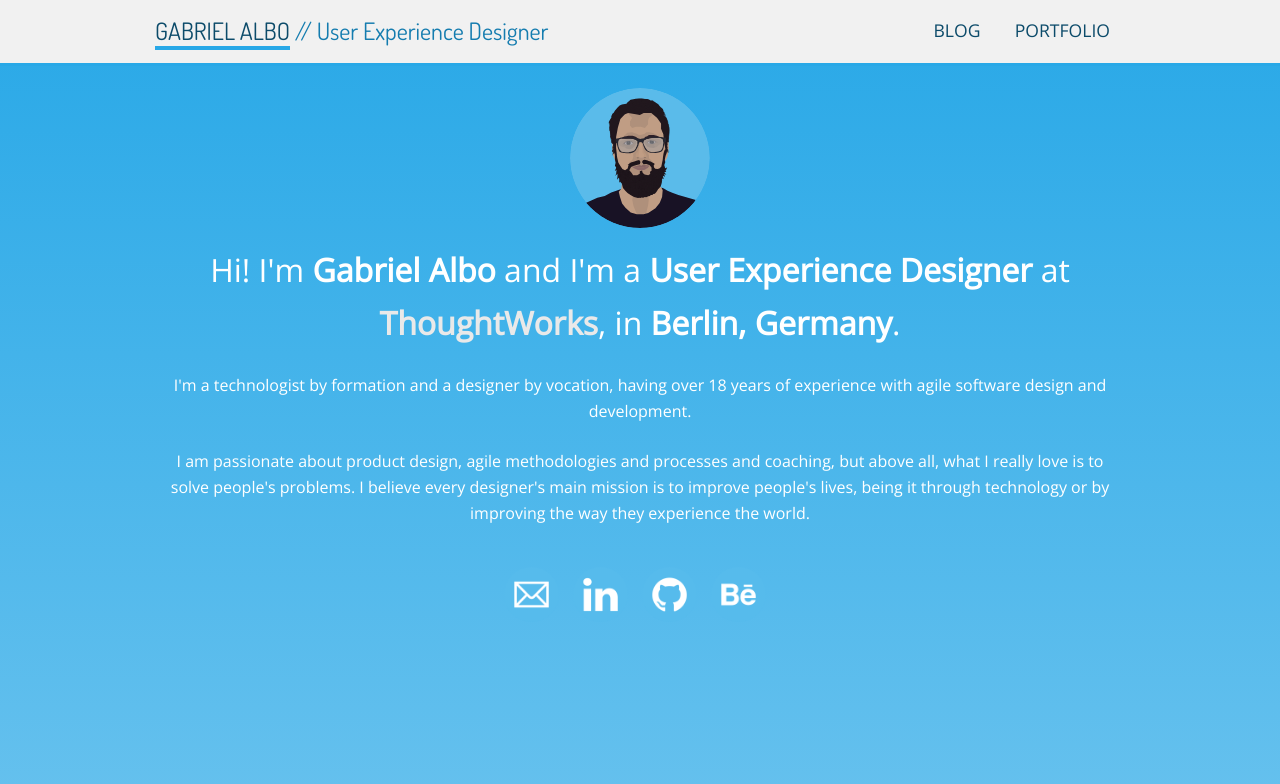
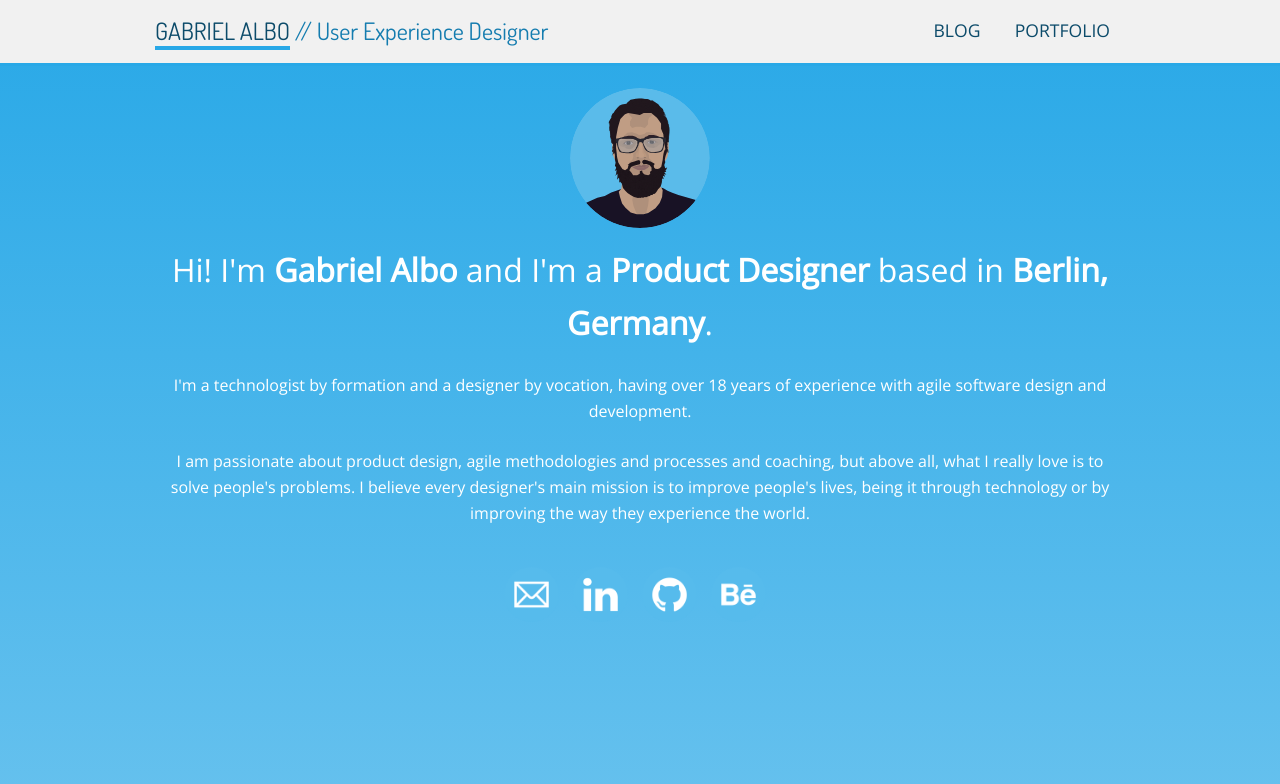
Before and after one commit to albogabriel/gabrielalbo.com, a Jekyll site: the page built from index.html, in a window 1280 px wide. Shown: the top 784 px of the page. Built offline with Jekyll 4.4.1, drawn with Linux system fonts in a browser that asks for light colours.

Commit message:
Fixed main text to remove current employer

```diff
--- a/index.html
+++ b/index.html
@@ -17,7 +17,9 @@
 			</div><br>
 		<span>
 		<p>
-			Hi! I'm <b>Gabriel Albo</b> and I'm a <b>User Experience Designer</b> at <a href="http://www.thoughtworks.com"><b>ThoughtWorks</b></a>, in <b>Berlin, Germany</b>.
+			Hi! I'm <b>Gabriel Albo</b> and I'm a
+			<b>Product Designer</b> based in
+			<b>Berlin, Germany</b>.
 		</p>
 
 		<p>
```
